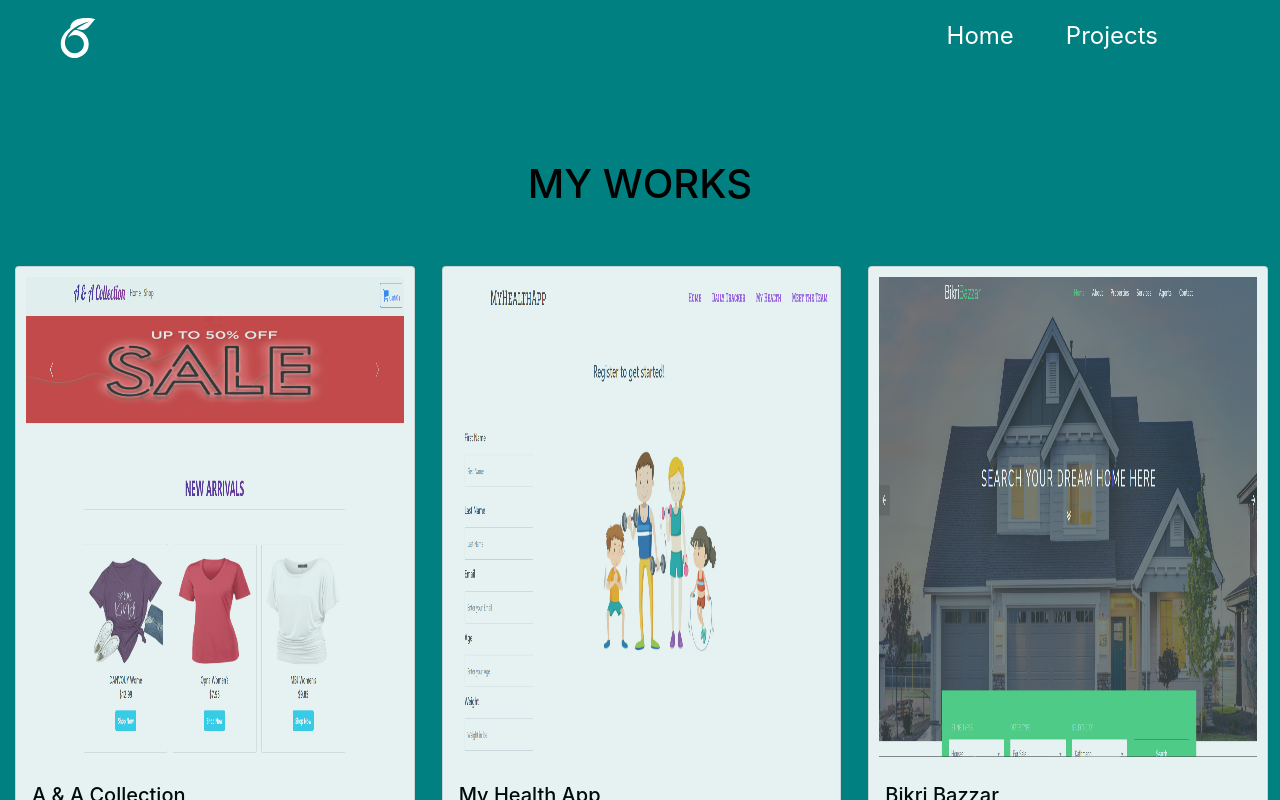
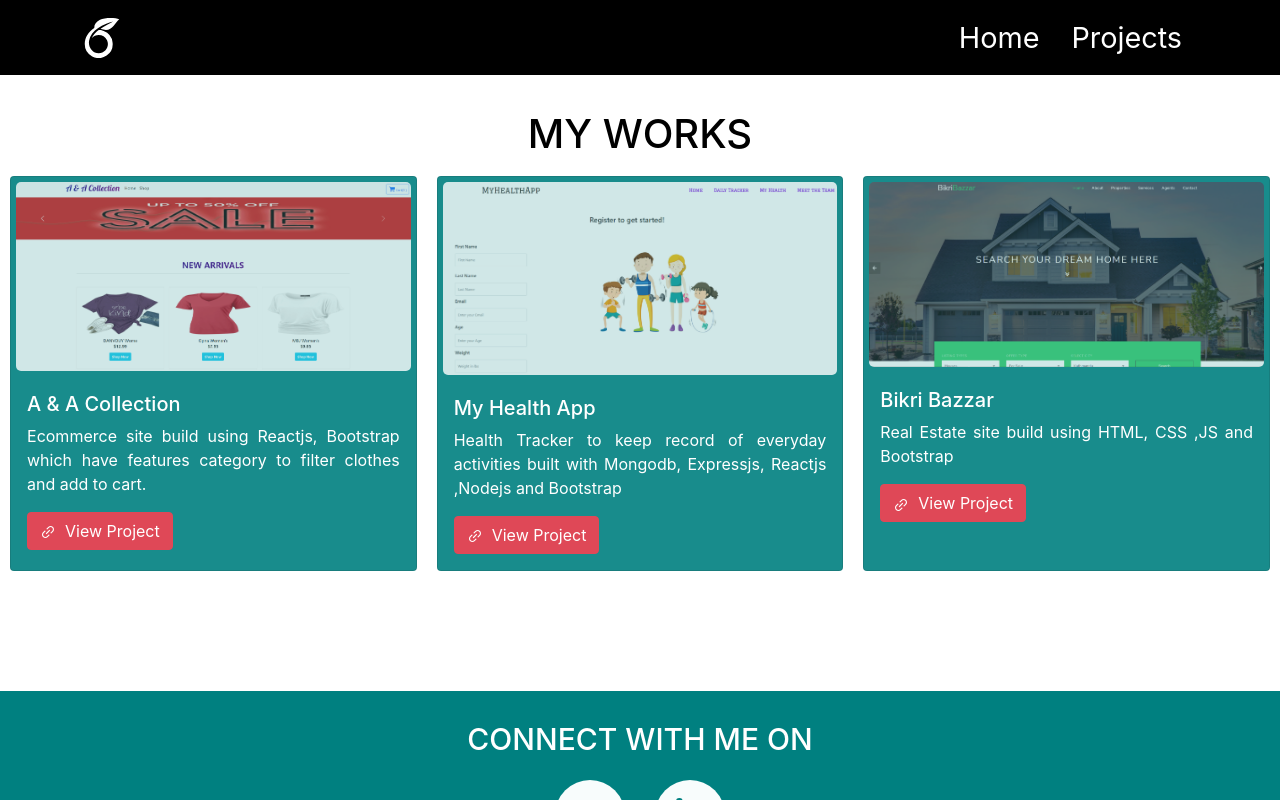
Before and after one commit to anjuu123/anju.github.io, a React (Create React App) app: page /#/projects in a window 1280 px wide. Shown: the top 800 px of the page. Built offline with nearby package versions, Linux system fonts and the light colour scheme.

Commit message:
changed color font

```diff
--- a/src/App.js
+++ b/src/App.js
@@ -7,15 +7,15 @@ import Contact from './Components/Contact/Contact';
 
 function App() {
   return (
-    <div>
+      <div>
       <Header />
       <Routes>
         <Route path="/" element={<Home />} />
         <Route path="/projects" element={<Projects />}/>
       </Routes>
-      <Contact />
-    </div>
 
+         <Contact />
+</div>
   );
 }
 
--- a/src/Components/Contact/Contact.css
+++ b/src/Components/Contact/Contact.css
@@ -1,3 +1,5 @@
+
+/* FOR MOBILE */
 .contact-social {
     text-align: center !important;
     padding-top: 30px;
@@ -32,30 +34,7 @@
     transition: 0.5s !important;
   }
 
-  .contact-social-icons::before {
-    content: "";
-    position: absolute;
-    top: 0;
-    left: 0;
-    width: 100%;
-    height: 100%;
-    border-radius: 50%;
-    background: teal;
-    transition: 0.5s;
-    transform: scale(0.9);
-    z-index: -1;
-  }
 
-  .contact-social-icons:hover::before {
-    transform: scale(1.1);
-    box-shadow: 0 0 15px teal;
-  }
-
-  .contact-social-icons:hover {
-    color: teal;
-    box-shadow: 0 0 5px teal;
-    text-shadow: 0 0 2px teal;
-  }
 
   .social-icons {
     display: inline-block !important;
--- a/src/Components/Header/Header.css
+++ b/src/Components/Header/Header.css
@@ -1,16 +1,10 @@
-.sticky {
-    background-color: #1b1a2ea9 !important;
-    transition: all 0.3s ease-out 0s !important;
-    box-shadow: 0px 10px 10px 0px rgba(9, 5, 29, 0.171) !important;
-    backdrop-filter: blur(15px) !important;
-  }
+/* for mobile */
 
   .navbar {
-    position: fixed !important;
     transition: all 0.3s ease-out 0s !important;
-    padding: 0.3rem 2rem !important;
-    font-size: 1.5rem !important;
-    margin-right: 3rem;
+    font-size: 1.8rem !important;
+    background-color: black;
+
 
   }
 
@@ -22,7 +16,7 @@
 
   .navbar-toggler span {
     display: block !important;
-    background-color:teal !important;
+    background-color:#fff !important;
     height: 4px !important;
     width: 27px !important;
     margin-top: 5px !important;
@@ -65,26 +59,31 @@
     opacity: 0.9 !important;
   }
 
-  @media (max-width: 767px) {
-    .navbar {
-      padding: 1rem 2rem !important;
-      font-size: 1.4rem !important;
-      background-color: #181a27 !important;
-    }
-    .navbar-nav .nav-item a::after {
-      display: none !important;
-    }
-  }
+
   .navbar-brand {
     color: #fff !important;
   }
 
+  .navbar-nav .nav-item a::after {
+    display: none !important;
+  }
 
   .navbar-nav .nav-link {
     color: #fff !important;
     padding-right: 1rem !important;
     padding-left: 1rem !important;
   }
+
+  /* @media (max-width: 768px) {
+    .navbar {
+      padding: 1rem 2rem !important;
+      font-size: 1.4rem !important;
+      background-color: #181a27 !important;
+    }
+  }
+
+
+
 
   .nav-link {
     padding: 0.8rem 1rem !important;
@@ -118,4 +117,4 @@
 
   .navbar-nav .nav-item a:hover::after {
     width: 100%;
-  }
+  } */
--- a/src/Components/Header/Header.js
+++ b/src/Components/Header/Header.js
@@ -25,7 +25,6 @@ function NavBar() {
       expanded={expand}
       fixed="top"
       expand="md"
-      className={navColour ? "sticky" : "navbar"}
     >
       <Container>
         <Navbar.Brand href="#" className="d-flex" style={{fontSize:"2.5rem"}}>
--- a/src/Components/Home/Home.css
+++ b/src/Components/Home/Home.css
@@ -1,3 +1,5 @@
+/* for mobile */
+
 .wave {
   animation-name: wave-animation;
   animation-duration: 2.1s;
@@ -40,33 +42,29 @@
   }
 }
 
-img
-{
-  width: 500px;
-  margin-left: -55px;
-  height: 500px;
-}
-
-.home-header {
-  padding-top: 50px !important;
-  padding-left: 60rem;
-}
 
 .home-section {
-  background: black;
-  padding-bottom: 30px !important;
-  padding-top: 30px !important;
+  background: teal;
+  padding-bottom: 20px !important;
+  padding-top: 20px !important;
 }
 
 .content {
-  padding: 9rem 0 2rem !important;
-  color: whitesmoke;
+  padding: 9rem 0 1rem !important;
+  color: #fff;
   text-align: left;
 }
 
+.home-header h1 {
+  padding-top: 10px !important;
+  margin-left: -25px;
+}
+
+
+
 .heading {
   font-size: 2.4em !important;
-  padding-left: 60px !important;
+  padding-left: 63px !important;
 }
 
 .heading-name {
@@ -77,8 +75,8 @@ img
 
 .Typewriter__wrapper {
   font-size: 2 !important;
-  color: teal !important;
-  font-weight: 600 !important;
+  color: #fff !important;
+  font-weight: 500 !important;
 
 }
 
@@ -89,18 +87,18 @@ img
 }
 
 .home-about-body {
-  font-size: 25px;
-  margin-top: 60px;
-  margin-bottom: 15px;
+  font-size: 23px;
+  margin-left: 9px;
+  margin-top: 50px;
+
+
 }
 
 
-@media (max-width: 767px) {
-  .Typewriter__wrapper {
-    font-size: 1.4em !important;
-    font-weight: 500 !important;
-    position: absolute !important;
-  }
+
+
+ /* @media (max-width: 767px) {
+
 
   .Typewriter__cursor {
     display: none !important;
@@ -117,11 +115,4 @@ img
     margin-bottom: 15px;
   }
 
-  img
-{
-  width: 500px;
-  height: 500px;
-  margin-top:-80px;
-
-}
-}
+}  */
--- a/src/Components/Home/Home.js
+++ b/src/Components/Home/Home.js
@@ -2,10 +2,9 @@
 import React from "react";
 import { Container, Row, Col,Button } from "react-bootstrap";
 import './Home.css';
+import Skills from '../Skills/Skills'
 import { AiOutlineDownload } from "react-icons/ai";
 import Typewriter from 'typewriter-effect';
-import Skills from "../Skills/Skills"
-import Contact from "../Contact/Contact";
 import Resume from "../../Assests/Images/Anju Dhungana.pdf"
 
 function Home() {
@@ -14,7 +13,7 @@ function Home() {
       <Container fluid className="home-section content" id="home">
           <Row>
             <Col md={7} className="home-header">
-              <h1 style={{ paddingBottom: 15, color:"#fff" }} className="heading">
+              <h1 style={{ paddingBottom: 10, color:"#fff" }} className="heading">
                 Hello  {" "}
                 <span className="wave" role="img" aria-labelledby="wave">
                   👋🏻
@@ -38,13 +37,13 @@ function Home() {
               success in managing development projects using Scrum & Agile
               methodologies. With ability to follow industry and technical
               trends. Skilled in visualizing, designing, developing, and
-              deploying software .
+              deploying software.
             </p>
             <Button
             variant="danger"
             href={Resume}
             target="_blank"
-            style={{ maxWidth: "250px", marginTop:"20px" ,height:"50px", fontSize:"20px"}}
+            style={{ maxWidth: "250px", marginTop:"15px",marginLeft:"15px" ,height:"50px", fontSize:"20px"}}
           >
             <AiOutlineDownload />
             &nbsp;Download CV
@@ -52,12 +51,12 @@ function Home() {
               <div style={{ padding: 50, textAlign: "left" }}>
               </div>
             </Col>
-            <Col md={5} style={{ paddingBottom: 10 , marginTop:"0px" }}>
-             <img src="https://png.pngtree.com/png-vector/20190329/ourlarge/pngtree-vector-avatar-icon-png-image_889398.jpg"></img>
+            <Col md={4}>
+             {/* <img src="https://png.pngtree.com/png-vector/20190329/ourlarge/pngtree-vector-avatar-icon-png-image_889398.jpg"></img> */}
             </Col>
           </Row>
         </Container>
-        <Skills/>
+        <Skills />
     </section>
   );
 }
--- a/src/Components/Projects/Projects.css
+++ b/src/Components/Projects/Projects.css
@@ -1,22 +1,26 @@
+/* mobile */
+
 .project-section {
-    padding-top: 150px !important;
-    padding-bottom: 30px !important;
-
-    background:teal!important;
+    padding-top: 100px !important;
+   margin-bottom: 100px !important;
+    background:#fff!important;
+  }
+  .project-heading {
+    color: black !important;
+    font-size: 2.5em !important;
+    font-weight: 500 !important;
+    padding-top: 10px !important;
   }
 
   .project-card {
-    padding-top: 50px !important;
-    padding-bottom: 50px !important;
-    padding-left: 15px !important;
-    padding-right: -15px !important;
+    padding: 10px 10px 10px 10px;
     height: auto !important;
   }
 
   .project-card-view {
-    box-shadow:teal !important;
-    color: black !important;
-    background-color: #fff !important;
+    box-shadow:black !important;
+    color:#fff !important;
+    background-color: teal !important;
     opacity: 0.9 !important;
     transition: all 0.5s ease 0s !important;
     height: 100% !important;
@@ -27,26 +31,16 @@
   }
 
   .card-img-top {
-    padding: 10px !important;
+    padding: 5px !important;
     margin-left: 0px;
     opacity: 0.8 !important;
     border-radius: 10px !important;
   }
 
-  .project-heading {
-    color: black !important;
-    font-size: 2.5em !important;
-    font-weight: 500 !important;
-    padding-top: 10px !important;
-  }
+
 
   @media (max-width: 767px) {
 
-    .card-img-top {
-      margin-top: 5px;
-    }
-.project-card {
-margin-top: 30px;
-}
+
 
   }
--- a/src/Components/Projects/Projects.js
+++ b/src/Components/Projects/Projects.js
@@ -4,8 +4,6 @@ import Card from './cards'
 import ecommerce from '../../Assests/Images/ecommerce.png'
 import bikri from '../../Assests/Images/bikri.png'
 import health from '../../Assests/Images/health.png'
-
-
 
 
 function Projects() {
@@ -47,6 +45,7 @@ function Projects() {
             />
           </Col>
 
+
         </Row>
       </Container>
 
--- a/src/Components/Projects/cards.js
+++ b/src/Components/Projects/cards.js
@@ -13,7 +13,7 @@ function Cards(props) {
         <Card.Text style={{ textAlign: "justify" }}>
           {props.description}
         </Card.Text>
-        <Button variant="primary" href={props.link} target="_blank">
+        <Button variant="danger" href={props.link} target="_blank">
           <AiOutlineLink /> &nbsp;
           {props.isBlog ? "View Blog" : "View Project"}
         </Button>
--- a/src/Components/Skills/Skills.css
+++ b/src/Components/Skills/Skills.css
@@ -1,8 +1,18 @@
+
+/* for mobile */
+
+.skills-h1
+  {
+     margin: 60px;
+     font-size: 50px;
+     font-weight: bold;
+  }
+
 .tech-icons {
     font-size: 6em !important;
-    color: #fff;
-    background:teal;
-    margin: 35px !important;
+    color: teal;
+    background:black;
+    margin: 15px !important;
     opacity: 0.93 !important;
     vertical-align: middle !important;
     height: 145px;
@@ -10,23 +20,10 @@
     text-align: center !important;
     border-radius: 50% !important;
     display: table !important;
-    box-shadow: 4px 5px 4px 3px rgba(89, 4, 168, 0.137) !important;
+    box-shadow: 4px 5px 4px 3px rgba(182, 22, 197, 0.137) !important;
     overflow: hidden !important;
     transition: all 0.4s ease 0s !important;
 
-  }
-
-  .skills-h1
-  {
-     margin: 60px;
-     font-size: 50px;
-     font-weight: bold;
-  }
-
-  @media (max-width: 767px) {
-    .tech-icons {
-      margin: 15px !important;
-    }
   }
 
   .tech-icons:hover {
@@ -34,13 +31,18 @@
     overflow: hidden !important;
     border: 2.2px solid teal !important;
   }
+
+
   .tech-icon-images {
     padding: 20px !important;
     line-height: 1.6 !important;
   }
 
-  .quote-card-view {
-    border: none !important;
-    color: white !important;
-    background-color: transparent !important;
+
+  /* @media (max-width: 768px) {
+
+
+
   }
+
+   */
```
Also changed, not shown: src/Components/Skills/Skills.js (+7 -0 lines), 12 other files (tests, documents, lock files or other folders).
